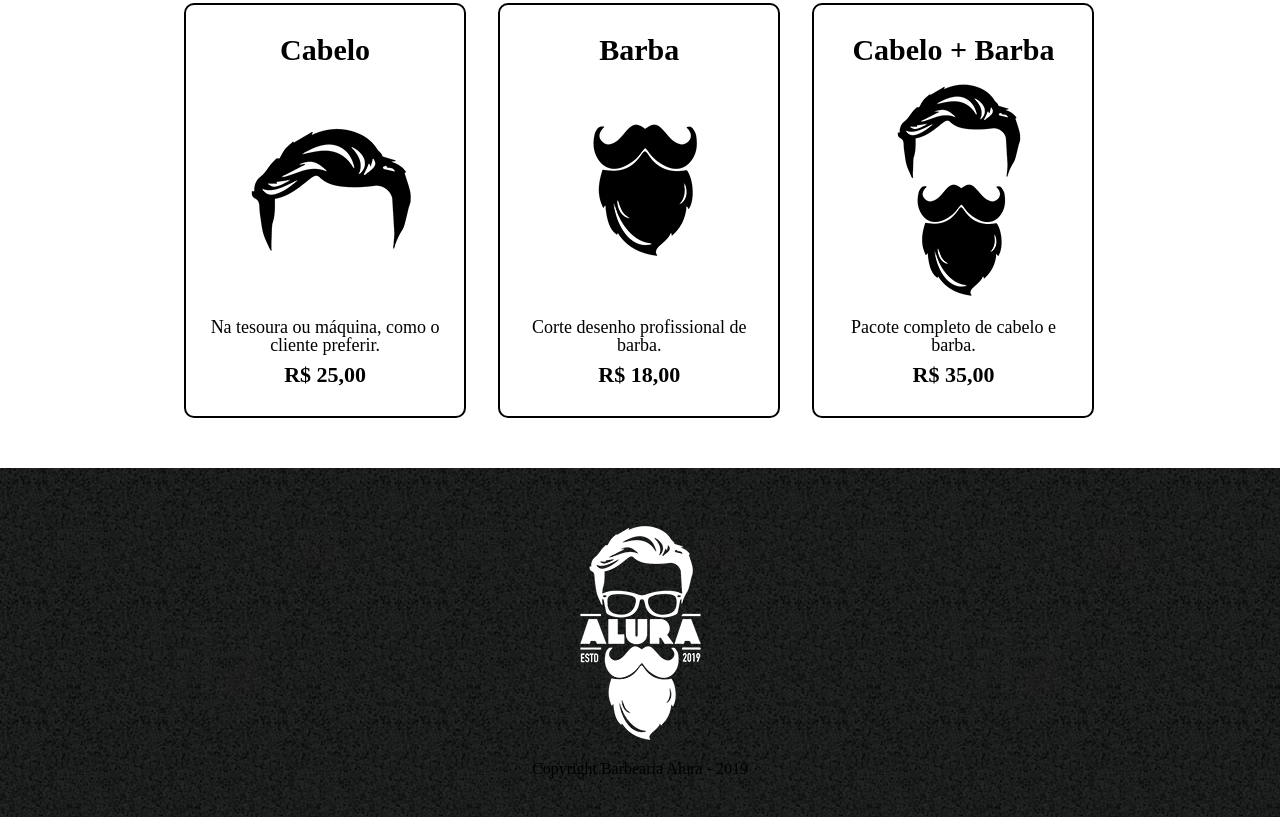
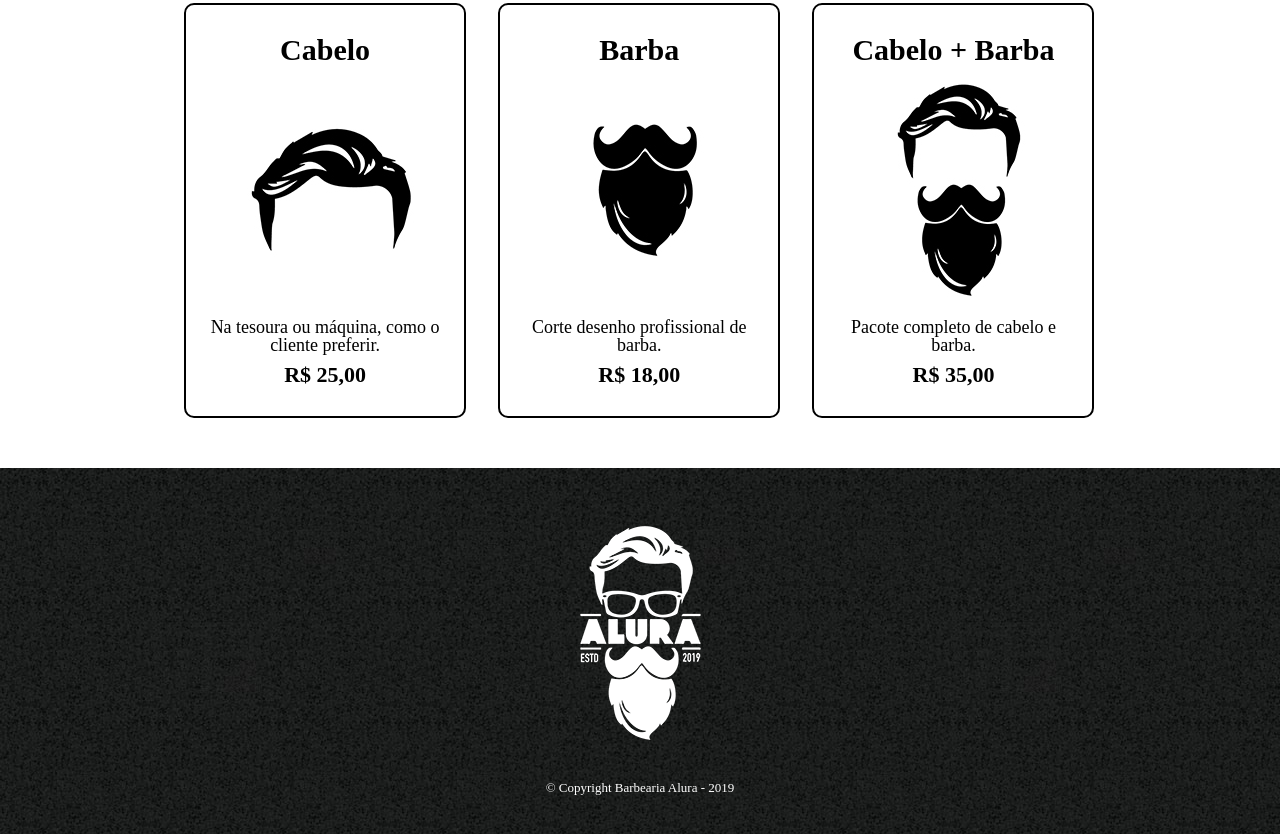
Before and after one commit to ricardohatsugai/alura.html5_e_css3_formacao, a plain HTML site: page produtos.html in a window 1280 px wide. Shown: the part 340-1174 px from the top of the page. Drawn offline with Linux system fonts and the light colour scheme.

Commit message:
Caracteres especiais e finalização do curso

```diff
--- a/produtos.css
+++ b/produtos.css
@@ -83,3 +83,9 @@ footer {
     background: url("./imagens/bg.jpg");
     padding: 40px 0;
 }
+
+.copyright {
+    color: #FFFFFF;
+    font-size: 13px;
+    margin: 20px 0 0;
+}
--- a/produtos.html
+++ b/produtos.html
@@ -48,7 +48,7 @@
 
         <footer>
             <img src="./imagens/logo-branco.png">
-            <p>Copyright Barbearia Alura - 2019</p>
+            <p class="copyright">&copy; Copyright Barbearia Alura - 2019</p>
         </footer>
 
     </body>
```
